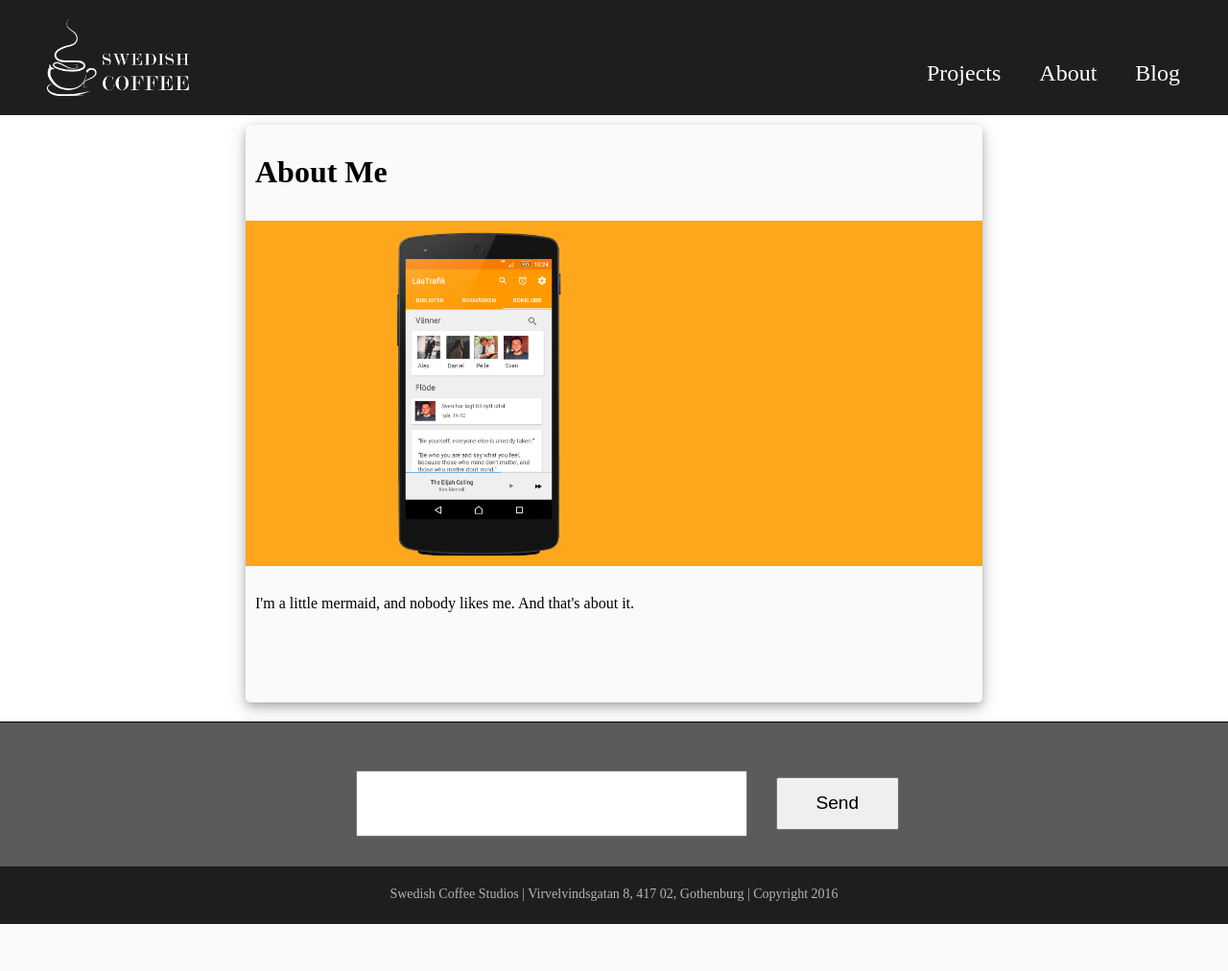
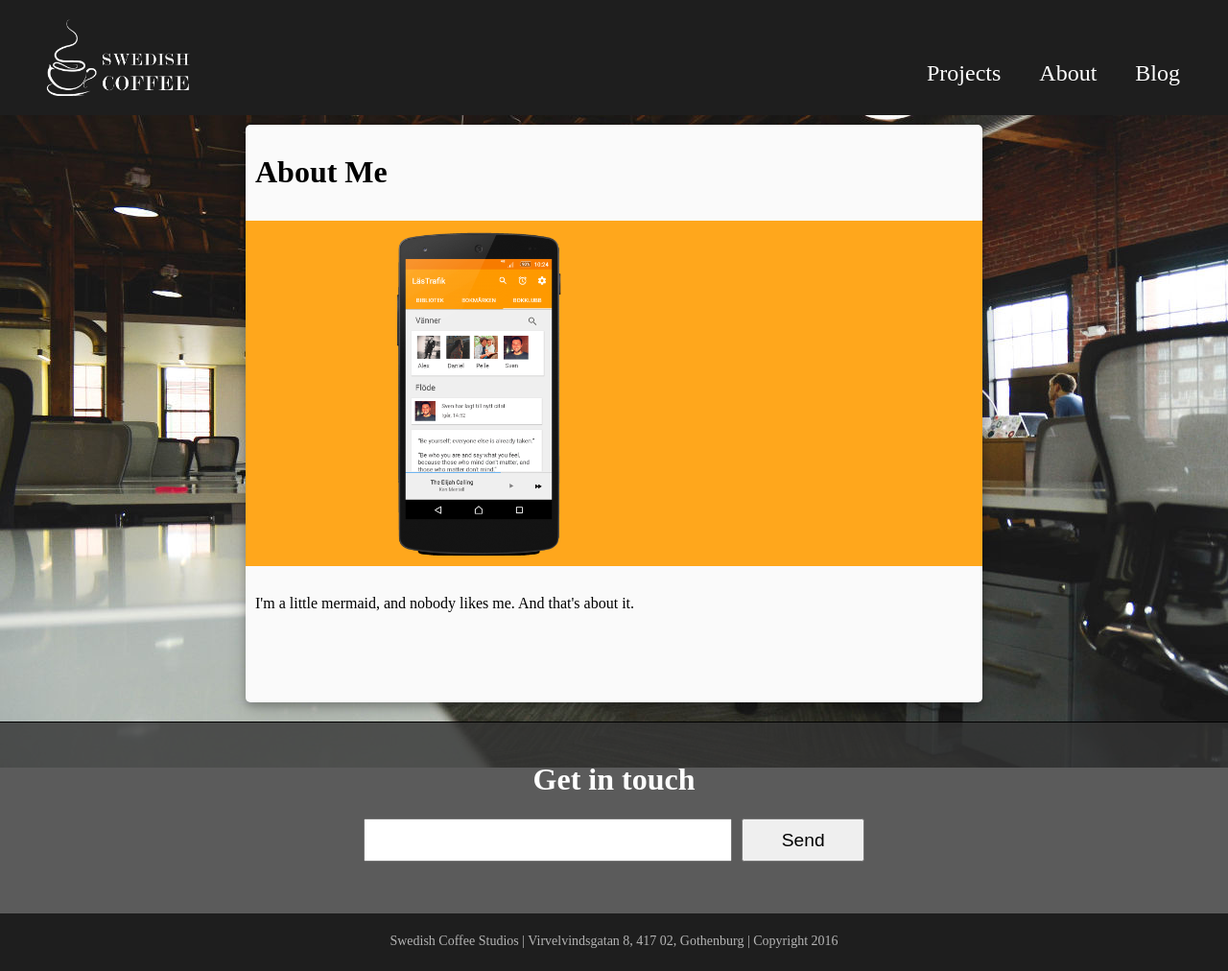
Before and after one commit to AlexanderSopov/SwedishCoffee, a Django app: page /about/ in a window 1280 px wide; the page is wider, and only the part inside the window is pictured. Shown: that part at 96% size. Before the commit the page ends 963 px from the top of that part, so only its background shows below. Run offline with Django 3.2, Linux system fonts and the light colour scheme; data comes from the database, SQL or seed files in the repository.

Commit message:
added images and other stuff

```diff
--- a/website/static/website/style.css
+++ b/website/static/website/style.css
@@ -1,9 +1,21 @@
+* {
+    -webkit-box-sizing: border-box;
+    -moz-box-sizing: border-box;
+    box-sizing: border-box;
+}
 
 body{
-    min-height: 100%;
     margin:0px;
     padding: 0px;
-    background: white; /* url("images/background.png");*/
+}
+
+.background{
+    position:fixed;
+    top:0px;
+    left:0px;
+    width:100%;
+    height:100%;
+    background: url("images/office(425).jpg");
 }
 
 .header{
@@ -93,7 +105,7 @@ nav a{
 
 
 .entry {
-    width:90%;
+    width:95%;
     margin:auto;
     margin-top:10px;
     margin-bottom:20px;
@@ -106,8 +118,7 @@ nav a{
 
 .date{
     width:100%;
-    padding:10px;
-    height:30px;
+    padding-left:10px;
     border-bottom: 1px solid black;
 }
 
@@ -177,7 +188,9 @@ nav a{
 
 .emailFooter{
     width:100%;
-    height: 150px;
+    padding-top:20px;
+    text-align: center;
+    height: 200px;
     border-top: 1px solid black;
     color:white;
     background-color: rgba(50,50,50,0.8);
@@ -187,16 +200,14 @@ nav a{
 
 .emailFooter form{
     position:relative;
-    left:calc(50% - 21%);
-    top: calc(50% - 25px);
 }
 
 .emailFooter button{
     font-size: 1.2em;
     width: 10%;
-    height:55px;
+    height:45px;
     margin:0px;
-    margin-left:2%;
+    margin-left:0.5%;
     padding:10px;
 }
 
@@ -228,6 +239,8 @@ nav a{
     margin:auto;
 }
 
+
+
 @media screen and (min-width: 426px){
     .projectThumb{
         width:50%;
@@ -235,23 +248,20 @@ nav a{
     .logo img{
         margin-left:40px;
     }
-
-/*
-    .entryImg{
-        width: 50%;
-        width:calc(50% - 20px);
-        order:0;
+    .background{
+        background: url("images/office(768).jpg");
     }
 
-    .entryHeadline {
-        width: 50%;
-        width:calc(50% - 20px);
+    .entry{
+        width:90%;
     }
-*/
 }
 
 @media screen and (min-width: 769px){
 
+    .background{
+        background: url("images/office(1024).jpg");
+    }
 
     #hamburger{
         display:none;
@@ -287,7 +297,7 @@ nav a{
         height: 100%;
         padding-top: 400px;
         animation-name: moveTextDown;
-        animation-duration: .15s;
+        animation-duration: .50s;
         text-align: center;
         background-color: rgba(0,5,5,0.0);
     }
@@ -302,7 +312,7 @@ nav a{
         cursor:pointer;
         top:0px;
         animation-name: moveText;
-        animation-duration: 0.35s;
+        animation-duration: 0.385s;
         padding-top:200px;
         background-color: rgba(0,5,5,0.80);
     }
@@ -326,7 +336,10 @@ nav a{
 
 }
 
-@media screen and (min-width: 1024px){
+@media screen and (min-width: 1025px){
+    .background{
+        background: url("images/office(1440).jpg");
+    }
 
     .entry {
         width:60%;
@@ -348,10 +361,16 @@ nav a{
         height:calc(110% + 10px);
     }
 }
-
+@media screen and (min-width: 1441px){
+    .background{
+        background: url("images/office(4k).jpg");
+    }
+}
 @media screen and (min-width: 1920px){
     .container{
         width: 1920px;
+        border-left: 4px solid black;
+        border-right: 4px solid black;
     }
 }
 
@@ -427,3 +446,13 @@ nav a{
         height:100%;
     }
 }
+
+
+
+/*
+
+.entry{
+    margin-top:5000px;
+}
+
+*/
--- a/website/templates/website/base.html
+++ b/website/templates/website/base.html
@@ -1,15 +1,18 @@
+{% load staticfiles %}
+
+
 <!DOCTYPE html>
 <html>
     <head>
         <meta charset='UTF-8'>
         <meta http-equiv="X-UA-Compatible" content="IE=edge">
         <meta name="viewport" content="width=device-width, initial-scale=1">
-        {% load staticfiles %}
         <link rel="stylesheet" type="text/css" href="{% static 'website/style.css' %}" />
         <link href='https://fonts.googleapis.com/css?family=Libre+Baskerville:400italic,400' rel='stylesheet' type='text/css'>
         <title>{% block title %}{{ page.title }}{% endblock %}</title>
     </head>
     <body>
+        <div class="background"></div>
         {% include "website/header.html" %}
         {% block header %}
         {% endblock %}
--- a/website/templates/website/emailFooter.html
+++ b/website/templates/website/emailFooter.html
@@ -1,6 +1,6 @@
 {% block email %}
 	<div class="emailFooter">
-		<!--<h1>Get in touch</h1-->
+		<h1>Get in touch</h1>
 		<form action="{}" method="post">
 		    {% csrf_token %}
 		    {{ form }}
```
Also changed, not shown: website/static/website/images/office(1024).jpg (added), website/static/website/images/office(1440).jpg (added), website/static/website/images/office(425).jpg (added), website/static/website/images/office(4k).jpg (added), website/static/website/images/office(768).jpg (added), website/static/website/images/office(original).jpg (added), website/static/website/images/programming - Copy (2).jpg (added), website/static/website/images/programming - Copy.jpg (added), website/static/website/images/programming(middle).jpg (added), 1 other file.
